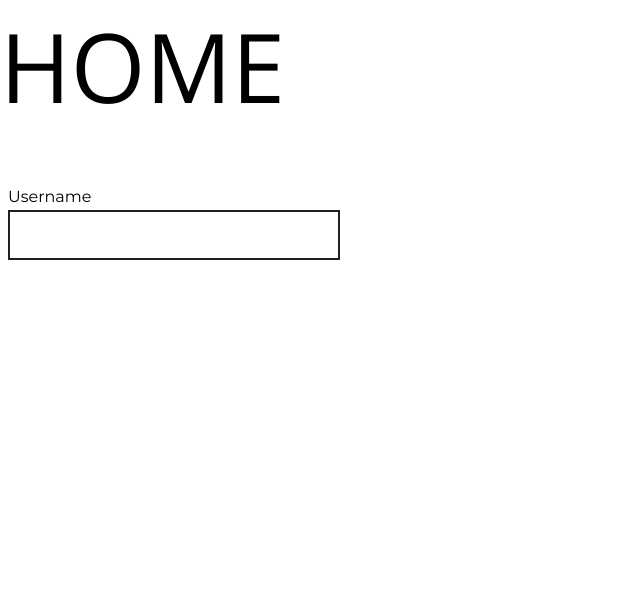
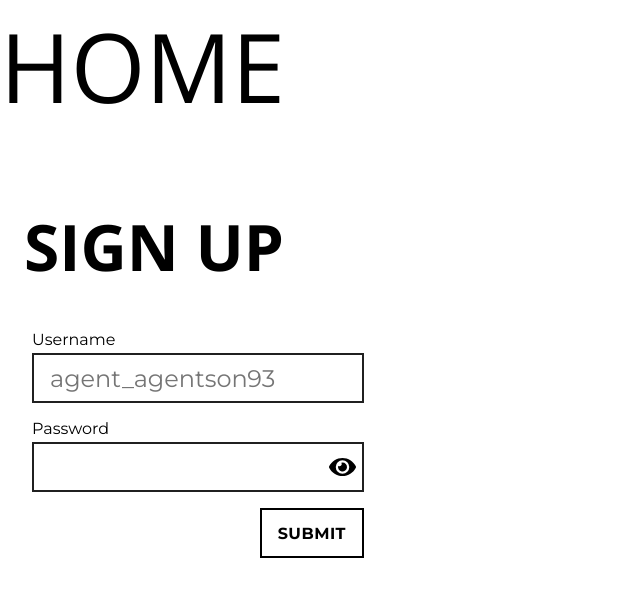
Before and after one commit to sneakycrowllc/imagine-daggers, a Next.js app: page / in a window 1280 px wide. Shown: the top 596 px of the page, without its empty margins (0-640 px from the left). Built offline with nearby package versions, Linux system fonts and the light colour scheme.

Commit message:
added font awesome, updated logic for sign up

```diff
--- a/pages/_app.tsx
+++ b/pages/_app.tsx
@@ -1,8 +1,14 @@
 import App from 'next/app';
 import React from 'react';
 import { createGlobalStyle } from 'styled-components';
+import { config, library } from '@fortawesome/fontawesome-svg-core';
+import '@fortawesome/fontawesome-svg-core/styles.css'; // Import the CSS
+import { faEye, faEyeSlash } from '@fortawesome/free-solid-svg-icons';
+import ThemeToggler from '../components/themeToggler';
 
-import ThemeToggler from '../components/themeToggler';
+library.add(faEye, faEyeSlash);
+
+config.autoAddCss = false; // Tell Font Awesome to skip adding the CSS automatically since it's being imported above
 
 const GlobalStyle = createGlobalStyle`
   html {
--- a/pages/index.tsx
+++ b/pages/index.tsx
@@ -1,21 +1,67 @@
-import React, { useState, ChangeEvent } from 'react';
+import React, { useState, ChangeEvent, FormEvent } from 'react';
+import styled from 'styled-components';
 
 import Input from '../components/input';
+import FormButton from '../components/formButton';
 
 const Home = () => {
   const [username, setUsername] = useState<string>('');
+  const [password, setPassword] = useState<string>('');
+
+  const handleSubmit = (event: FormEvent<HTMLFormElement>) => {
+    event.preventDefault();
+    const formData = {
+      username,
+      password,
+    };
+
+    fetch('/api/register', {
+      method: 'POST',
+      body: JSON.stringify(formData),
+    })
+      .then((res: any) => res.json())
+      .then(data => console.log(data));
+  };
 
   return (
     <div>
       <h1>Home</h1>
+      <StyledRegisterSection>
+        <h2>Sign up</h2>
+        <StyledRegisterForm onSubmit={handleSubmit}>
           <Input
             name="username"
             label="Username"
             value={username}
             onChange={(event: ChangeEvent<HTMLInputElement>) => setUsername(event.target.value)}
+            placeholder="agent_agentson93"
           />
+          <Input
+            name="password"
+            label="Password"
+            value={password}
+            onChange={(event: ChangeEvent<HTMLInputElement>) => setPassword(event.target.value)}
+            type="password"
+          />
+          <FormButton>Submit</FormButton>
+        </StyledRegisterForm>
+      </StyledRegisterSection>
     </div>
   );
 };
 
+const StyledRegisterSection = styled.section`
+  display: flex;
+  flex-direction: column;
+  align-items: flex-start;
+  padding: 24px;
+`;
+
+const StyledRegisterForm = styled.form`
+  display: flex;
+  flex-direction: column;
+  justify-content: flex-start;
+  align-items: flex-end;
+`;
+
 export default Home;
```
Lines whose indentation alone changed are shown as unchanged.
